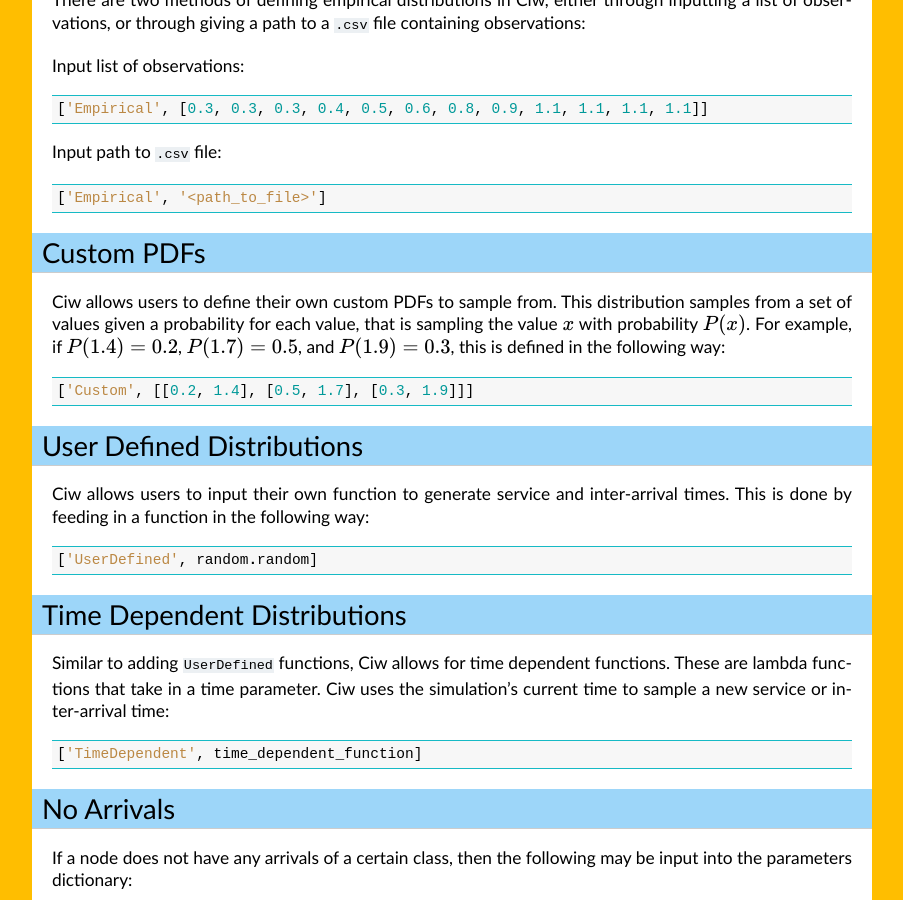
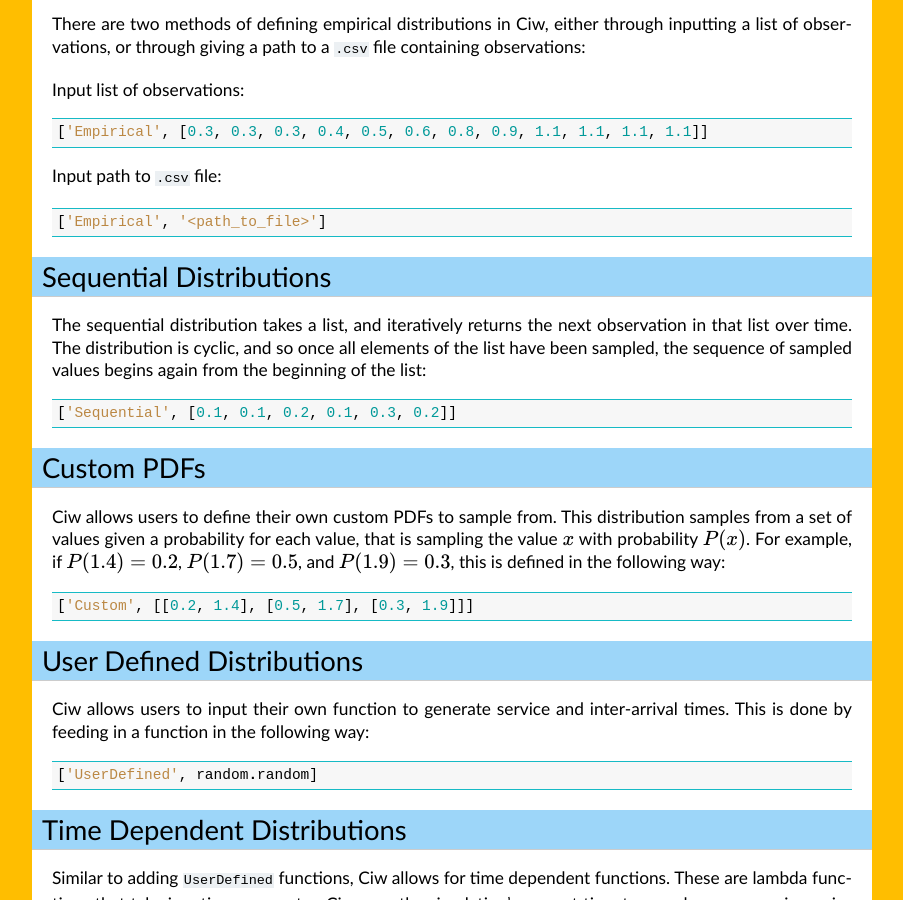
Before and after one commit to CiwPython/Ciw, a Sphinx documentation site: the page built from docs/Reference/distributions.rst, in a window 1280 px wide and 900 px high, scrolled down 1826 px. Shown: the whole window, without its empty margins (318-1221 px from the left). Built offline with Sphinx 7.4.7, drawn with Linux system fonts in a browser that asks for light colours; some of the changed text lies outside the part shown.

Commit message:
add sequential dist to docs

```diff
--- a/docs/Reference/distributions.rst
+++ b/docs/Reference/distributions.rst
@@ -15,6 +15,7 @@
 - :ref:`lognormal_dist`
 - :ref:`weibull_dist`
 - :ref:`empirical_dist`
+- :ref:`sequential_dist`
 - :ref:`custom_pdf`
 - :ref:`own_functions`
 - :ref:`time_dependent`
@@ -147,6 +148,21 @@
 
 
 
+.. _sequential_dist:
+
+------------------------
+Sequential Distributions
+------------------------
+
+The sequential distribution takes a list, and iteratively returns the next observation in that list over time.
+The distribution is cyclic, and so once all elements of the list have been sampled, the sequence of sampled values begins again from the beginning of the list::
+
+    ['Sequential', [0.1, 0.1, 0.2, 0.1, 0.3, 0.2]]
+
+
+
+
+
 .. _custom_pdf:
 
 -----------
```
Also changed, not shown: 1 other file.
